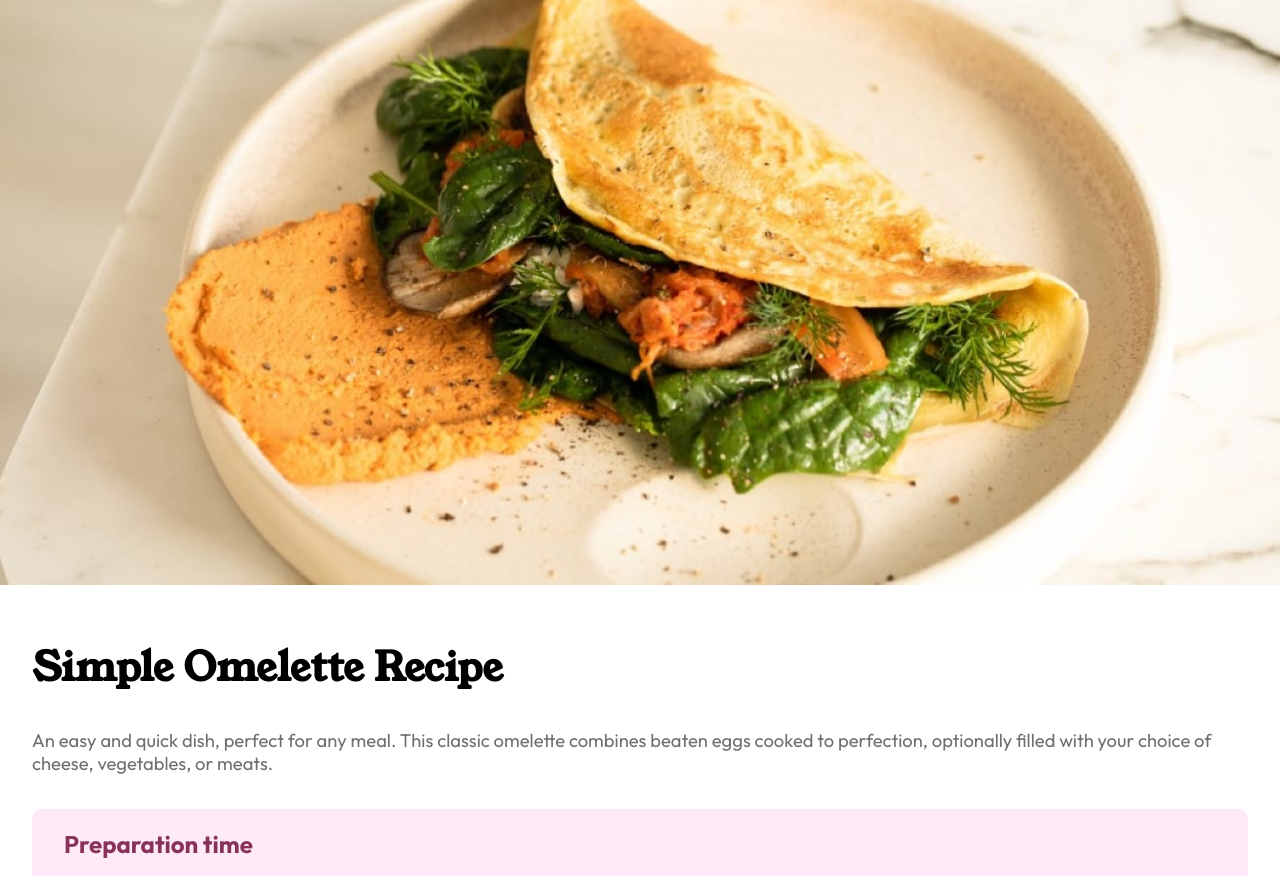
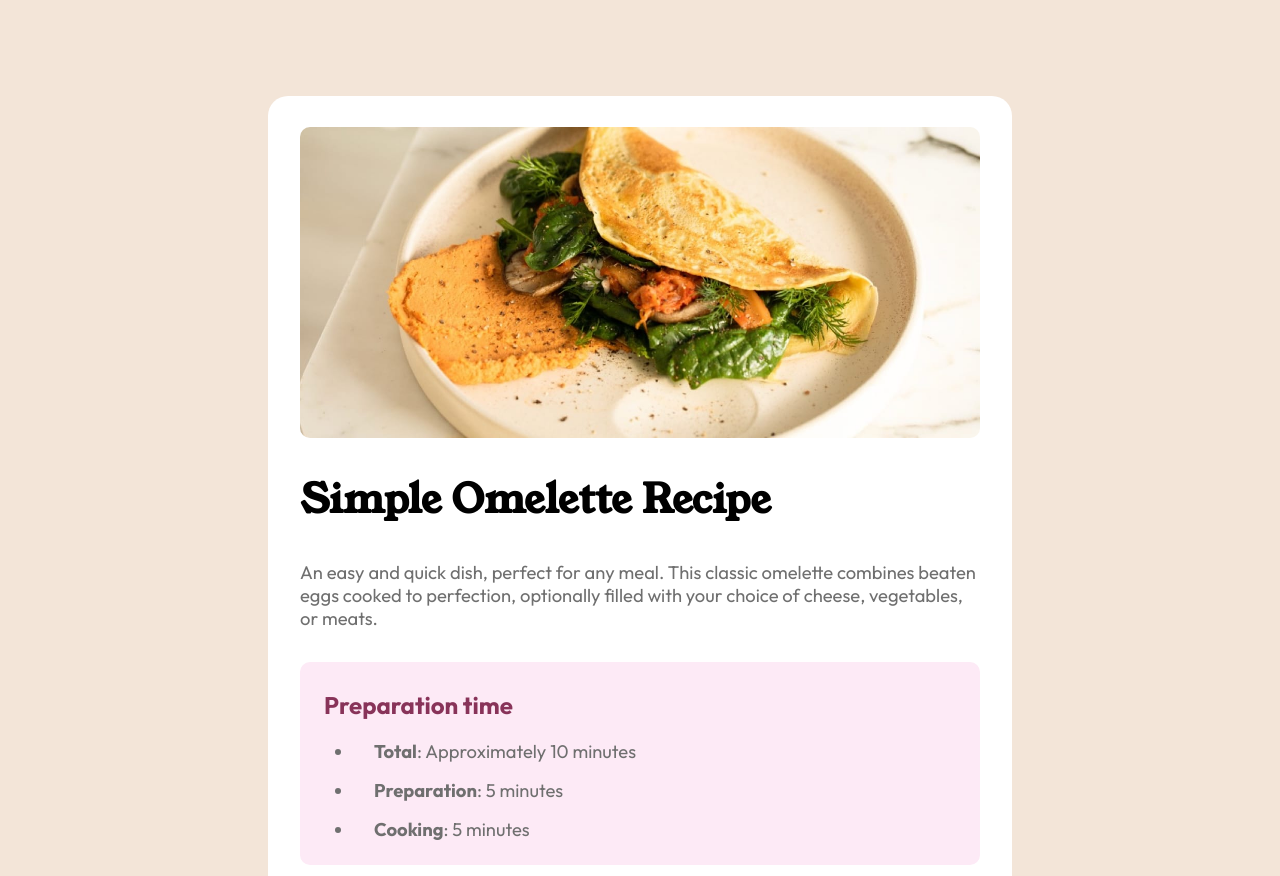
Before and after one commit to luisgustavogorniak/recipe-page, a plain HTML site: page index.html in a window 1280 px wide. Shown: the top 876 px of the page. Drawn offline with Linux system fonts and the light colour scheme.

Commit message:
desktop responsiveness adaptation

```diff
--- a/index.html
+++ b/index.html
@@ -14,7 +14,6 @@
 
     <title>Frontend Mentor | Recipe page</title>
 
-    <!-- Feel free to remove these styles or customise in your own stylesheet 👍 -->
     <style>
       :root {
         --page-color: #f3e5d8;
@@ -37,10 +36,13 @@
       body {
         min-height: 100vh;
         margin: auto;
+        background-color: var(--page-color);
+        display: flex;
+        justify-content: center;
       }
 
       section {
-        margin-bottom: 1rem;
+        margin-bottom: 2rem;
       }
 
       h1 {
@@ -74,6 +76,12 @@
         display: flex;
         flex-direction: column;
         padding: 1rem 2rem;
+        background-color: white;
+        position: relative;
+      }
+
+      .content {
+        margin-top: 10rem;
       }
 
       .intro h1 {
@@ -83,7 +91,8 @@
       .preparation-box {
         background-color: var(--preparation-box);
         border-radius: 10px;
-        padding: 0 2rem 1rem;
+        padding: 0.5rem 1.5rem;
+
       }
 
       .preparation-box h2 {
@@ -109,9 +118,11 @@
       }
 
       img {
-        max-width: 100%;
-        margin: auto;
-        border-collapse: collapse;
+        position: absolute;
+        top: 0rem;
+        left: 0;
+        width: 100%;
+        height: auto;
       }
 
       table {
@@ -143,17 +154,45 @@
         font-weight: bold;
         color: var(--brown-color);
       }
+
+      @media screen and (min-width: 450px) {
+        .content {
+          margin-top: 15rem;
+        }
+      }
+
+      @media screen and (min-width: 575px) {
+        .container {
+          max-width: 85vh;
+          margin: 6rem;
+          border-radius: 20px;
+        }
+
+        img {
+          border-radius: 10px;
+          position: static;
+          margin-top: 15px;
+        }
+
+        .content {
+          margin-top: auto;
+        }
+      }
     </style>
   </head>
   <body>
-    <img src="./assets/images/image-omelette.jpeg" alt="" />
     <main class="container">
+      <img
+        src="./assets/images/image-omelette.jpeg"
+        alt="A delicious omelette photo"
+      />
+      <div class="content">
         <section class="intro">
           <h1>Simple Omelette Recipe</h1>
           <p>
             An easy and quick dish, perfect for any meal. This classic omelette
-          combines beaten eggs cooked to perfection, optionally filled with your
-          choice of cheese, vegetables, or meats.
+            combines beaten eggs cooked to perfection, optionally filled with
+            your choice of cheese, vegetables, or meats.
           </p>
         </section>
         <section class="preparation-box">
@@ -180,9 +219,9 @@
           <h1>Instructions</h1>
           <ol>
             <li>
-            <b>Beat the eggs</b>: In a bowl, beat the eggs with a pinch of salt
-            and pepper until they are well mixed. You can add a tablespoon of
-            water or milk for a fluffier texture.
+              <b>Beat the eggs</b>: In a bowl, beat the eggs with a pinch of
+              salt and pepper until they are well mixed. You can add a
+              tablespoon of water or milk for a fluffier texture.
             </li>
             <li>
               <b>Heat the pan</b>: Place a non-stick frying pan over medium heat
@@ -199,12 +238,13 @@
               chosen fillings over one half of the omelette.
             </li>
             <li>
-            <b>Fold and serve</b>: As the omelette continues to cook, carefully
-            lift one edge and fold it over the fillings. Let it cook for another
-            minute, then slide it onto a plate.
+              <b>Fold and serve</b>: As the omelette continues to cook,
+              carefully lift one edge and fold it over the fillings. Let it cook
+              for another minute, then slide it onto a plate.
             </li>
             <li>
-            <b>Enjoy</b>: Serve hot, with additional salt and pepper if needed.
+              <b>Enjoy</b>: Serve hot, with additional salt and pepper if
+              needed.
             </li>
           </ol>
         </section>
@@ -233,6 +273,7 @@
             </tr>
           </table>
         </section>
+      </div>
     </main>
 
     <!-- Simple Omelette Recipe
```
Lines whose indentation alone changed are shown as unchanged.
